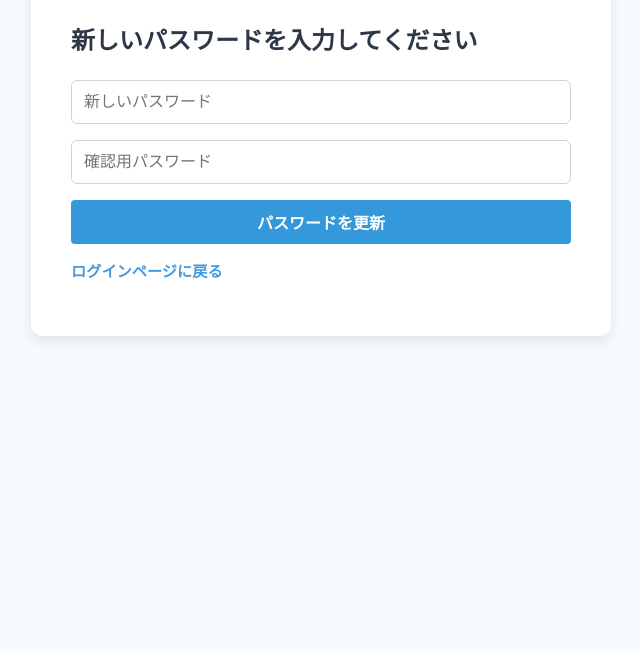
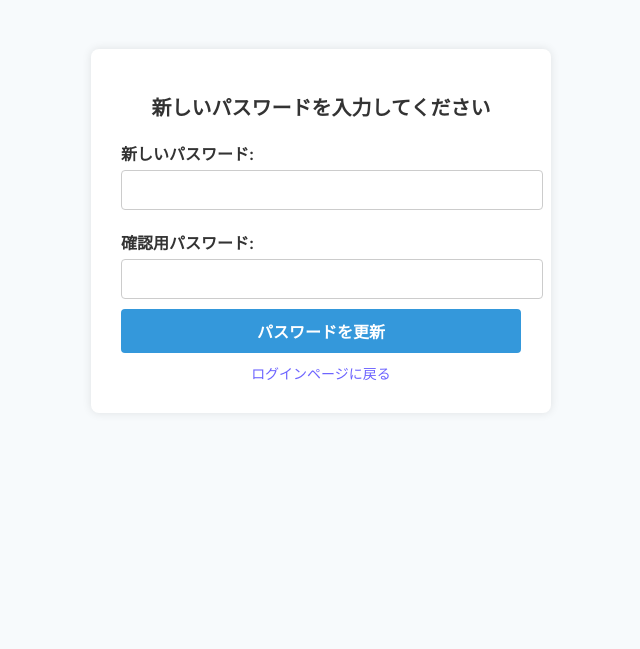
Before and after one commit to keisuke-dd/python, a Flask app: page /password_reset_form in a window 1280 px wide. Shown: the part 151-800 px from the top of the page, without its empty margins (319-959 px from the left). Run offline with Flask 3, Linux system fonts and the light colour scheme; parts of the project's set-up code (start-up, migrations or seed data) failed here and were passed over.

Commit message:
CSSt等
Co-authored-by: boiledeggy <boiledeggy@users.noreply.github.com>
Co-authored-by: VermouthWine <VermouthWine@users.noreply.github.com>

```diff
--- a/static/css/reset_password.css
+++ b/static/css/reset_password.css
@@ -1,11 +1,11 @@
+/* ベーススタイル */
 body {
   margin: 0;
   padding: 0;
   font-family: 'Inter', Arial, sans-serif;
+  font-size: 16px;
   background-color: #f7fafc;
-  display: flex;
-  flex-direction: column;
-  align-items: center;
+  color: #333;
 }
 
 /* ヘッダー */
@@ -39,50 +39,39 @@ body {
   margin-right: auto;
 }
 
-/* コンテナ */
+/* 枠付きフォーム */
 .reset-container {
-  background-color: white;
-  margin-top: 2rem;
-  padding: 2.5rem;
-  border-radius: 12px;
-  box-shadow: 0 6px 12px rgba(0, 0, 0, 0.08);
-  max-width: 500px;
-  width: 90%;
+  background: white;
+  width: 400px;
+  margin: 40px auto;
+  padding: 30px;
+  box-shadow: 0 0 10px rgba(0, 0, 0, 0.1);
+  border-radius: 8px;
+  text-align: center;
+}
+
+.reset-container h1 {
+  font-size: 20px;
+  margin-bottom: 20px;
+}
+
+.reset-container label {
+  display: block;
+  margin-top: 10px;
+  font-weight: bold;
   text-align: left;
 }
 
-/* タイトルと説明文 */
-.reset-container h2 {
-  color: #2d3748;
-  margin-bottom: 1.5rem;
+.reset-container input {
+  width: 100%;
+  padding: 10px;
+  margin-top: 5px;
+  margin-bottom: 10px;
+  border: 1px solid #ccc;
+  border-radius: 4px;
+  font-size: 16px;
 }
 
-.reset-container p {
-  color: #4a5568;
-  font-size: 0.95rem;
-}
-
-/* フォーム */
-.reset-container form {
-  display: flex;
-  flex-direction: column;
-  gap: 1rem;
-}
-
-.reset-container label {
-  font-weight: 600;
-  color: #2d3748;
-}
-
-.reset-container input {
-  padding: 0.75rem;
-  border: 1px solid #cbd5e0;
-  border-radius: 6px;
-  font-size: 1rem;
-  background-color: #fff;
-}
-
-/* ボタン */
 .reset-container button {
   width: 100%;
   background-color: #3498db;
@@ -99,35 +88,29 @@ body {
   background-color: #2980b9;
 }
 
-/* メッセージ表示 */
-.reset-container .success-message {
-  color: green;
-  margin-top: 1rem;
+.reset-container a {
+  display: block;
+  text-align: center;
+  margin-top: 10px;
+  color: #6c63ff;
+  text-decoration: none;
+  font-size: 14px;
 }
 
-.reset-container .error-message {
-  color: red;
-  margin-top: 1rem;
-}
 
-/* リンク */
-.reset-container a {
-  color: #4299e1;
-  text-decoration: none;
-  font-weight: bold;
-}
 
 .reset-container a:hover {
   text-decoration: underline;
 }
 
-/* レスポンシブ対応 */
-@media (max-width: 768px) {
-  .reset-container {
-    padding: 1.5rem;
-  }
+.reset-container .error {
+  color: red;
+  margin-top: 10px;
+  font-size: 14px;
+}
 
-  body {
-    font-size: 14px;
-  }
+.reset-container .message {
+  color: green;
+  margin-top: 10px;
+  font-size: 14px;
 }
--- a/templates/dashboard.html
+++ b/templates/dashboard.html
@@ -5,6 +5,7 @@
     <meta name="viewport" content="width=device-width, initial-scale=1.0">
     <title>プロフィール作成</title>
     <link href="https://fonts.googleapis.com/css2?family=Inter:wght@400;600&display=swap" rel="stylesheet">
+    <link rel="stylesheet" href="{{ url_for('static', filename='css/style.css') }}">
     <link rel="stylesheet" href="{{ url_for('static', filename='css/dashboard.css') }}">
 
 </head>
--- a/templates/password_reset_form.html
+++ b/templates/password_reset_form.html
@@ -5,31 +5,41 @@
     <meta name="viewport" content="width=device-width, initial-scale=1.0">
     <title>パスワードリセット</title>
     <link href="https://fonts.googleapis.com/css2?family=Inter:wght@400;600&display=swap" rel="stylesheet">
-    <link rel="stylesheet" href="{{ url_for('static', filename='css/reset_password.css') }}"> {# password_reset.css を読み込む #}
+    <link rel="stylesheet" href="{{ url_for('static', filename='css/reset_password.css') }}">
 </head>
-<body class="background-image"> {# body に background-image クラスを適用 #}
-    {% include "header.html" %} {# 共通ヘッダーをインクルード #}
+<body>
 
+    <!-- ヘッダーを login.html と同様に -->
+    <div class="header">
+        <img src="{{ url_for('static', filename='images/tom_1.png') }}" class="header-bg" alt="背景画像">
+        <img src="{{ url_for('static', filename='images/tom_2.png') }}" class="header-logo" alt="ロゴ">
+    </div>
+
+    <!-- コンテナ -->
     <div class="reset-container">
-        <h2>新しいパスワードを入力してください</h2>
+        <h1>新しいパスワードを入力してください</h1>
 
         {% if error %}
-            <p class="error-message">{{ error }}</p> {# エラーメッセージにクラスを適用 #}
+            <p class="error">{{ error }}</p>
         {% endif %}
-        {% if message %} {# message 変数も渡される可能性を考慮し、成功メッセージとして表示 #}
-            <p class="success-message">{{ message }}</p> {# 成功メッセージにクラスを適用 #}
+        {% if message %}
+            <p class="success-message">{{ message }}</p>
         {% endif %}
 
         <form method="POST">
             <input type="hidden" name="access_token" value="{{ access_token }}">
 
-            {# 各 input の後に <br> ではなく、form の gap スタイルに任せるか、必要なら div で囲んで調整 #}
-            <input type="password" name="new_password" placeholder="新しいパスワード" required autocomplete="new-password">
-            <input type="password" name="confirm_password" placeholder="確認用パスワード" required autocomplete="new-password">
+            <label for="new_password">新しいパスワード:</label>
+            <input type="password" name="new_password" required autocomplete="new-password">
+
+            <label for="confirm_password">確認用パスワード:</label>
+            <input type="password" name="confirm_password" required autocomplete="new-password">
+
             <button type="submit">パスワードを更新</button>
         </form>
-        {# ログインページへのリンクを追加 #}
-        <p><a href="{{ url_for('login') }}" class="button back-button">ログインページに戻る</a></p>
+
+        <a href="{{ url_for('login') }}">ログインページに戻る</a>
     </div>
+
 </body>
 </html>
--- a/templates/profile_input.html
+++ b/templates/profile_input.html
@@ -5,6 +5,7 @@
     <meta name="viewport" content="width=device-width, initial-scale=1.0">
     <title>プロフィール作成</title>
     <link href="https://fonts.googleapis.com/css2?family=Inter:wght@400;600&display=swap" rel="stylesheet">
+    <link rel="stylesheet" href="{{ url_for('static', filename='css/style.css') }}">
     <link rel="stylesheet" href="{{ url_for('static', filename='css/profile_input.css') }}">
 </head>
 
--- a/templates/project_edit.html
+++ b/templates/project_edit.html
@@ -5,6 +5,7 @@
         <meta name="viewport" content="width=device-width, initial-scale=1.0">
         <title>プロジェクト作成</title>
         <link href="https://fonts.googleapis.com/css2?family=Inter:wght@400;600&display=swap" rel="stylesheet">
+        <link rel="stylesheet" href="{{ url_for('static', filename='css/style.css') }}">
         <link rel="stylesheet" href="{{ url_for('static', filename='css/style.css') }}">
     </head>
     <body>
--- a/templates/skillsheet_input.html
+++ b/templates/skillsheet_input.html
@@ -5,6 +5,7 @@
         <meta name="viewport" content="width=device-width, initial-scale=1.0">
         <title>スキルシート入力</title>
         <link href="https://fonts.googleapis.com/css2?family=Inter:wght@400;600&display=swap" rel="stylesheet">
+        <link rel="stylesheet" href="{{ url_for('static', filename='css/style.css') }}">
         <link rel="stylesheet" href="{{ url_for('static', filename='css/skillsheet_input.css') }}">
 
         <!--javascripにて作成した箇所のcss-->
```
Also changed, not shown: app.py (+0 -9 lines), static/css/style.css (+28 -3 lines), static/css/view_pdf.css (+128 -0 lines), templates/view_pdf.html (+12 -5 lines).
